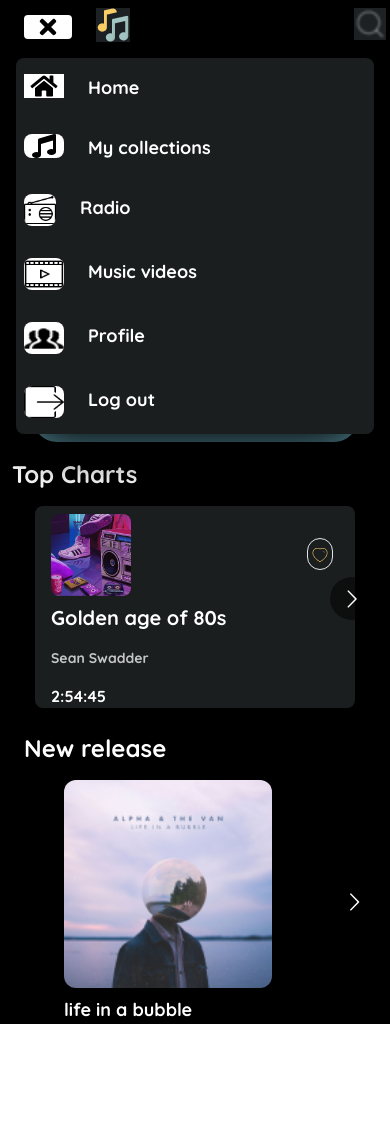
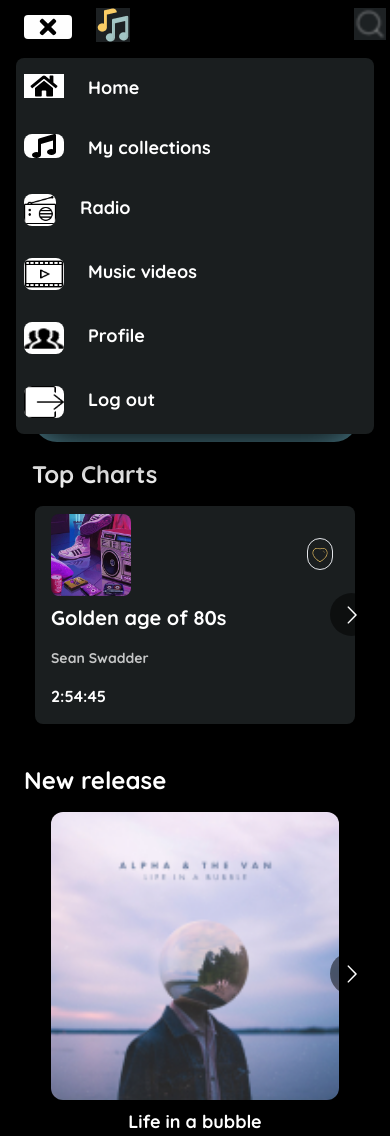
Before and after one commit to Opeyemil-code/spotify, a React (Vite) app: page / in a window 390 px wide. Before the commit the page ends 1024 px from the top, so only its background shows below. Built offline with nearby package versions, Linux system fonts and the light colour scheme.

Commit message:
fixed two sections

```diff
--- a/src/App.jsx
+++ b/src/App.jsx
@@ -11,6 +11,7 @@ function App() {
       <Home />
       <NewRelease/>
       </>
+
   )
 }
 
--- a/src/home/home.jsx
+++ b/src/home/home.jsx
@@ -7,7 +7,7 @@ import {FaBars, FaTimes, FaHome} from "react-icons/fa"
 
 export default function Home(params) {
 
-    const [open,setopen] = React.useState(true)
+    const [open,setopen] = React.useState(false)
 
     function handleMenu(params) {
         setopen(
@@ -16,12 +16,14 @@ export default function Home(params) {
       }
 
    return(
-    <div className="lg:w-2/3 mx-auto bg-black ">
+         <div className="bg-black">
+
+           <div className="lg:w-2/3 mx-auto bg-black ">
         <div className="flex flex-row space-x-6 bg-black ">
         {
             <button onClick={handleMenu}>
                { open ?
-           <FaTimes className="ml-6 w-12 mt-3 lg:hidden bg-white rounded h-6"/> : <FaBars className="ml-6 w-12 mt-3 lg:hidden bg-white rounded h-6"/>}
+           <FaBars className="ml-6 w-12 mt-3 lg:hidden bg-white rounded h-7"/> : <FaTimes className="ml-6 w-12 mt-3 lg:hidden bg-white rounded h-6"/>}
             </button>
         }
         <img src={Logo} alt="" className="lg:ml-16 mt-2"/>
@@ -44,5 +46,6 @@ export default function Home(params) {
 
 
     </div>
+         </div>
    )
 }
--- a/src/home/menu/displayMenu.jsx
+++ b/src/home/menu/displayMenu.jsx
@@ -12,7 +12,7 @@ export default function Display(props) {
 
     return(
         <>
-        {props.open ? <div className="mt-4 lg:mt-10 flex flex-col space-y-8 bg-darkalt lg:w-20 lg:rounded-full  pb-4 lg:block hidde text-center w-11/12 mx-auto rounded-lg lg:relative absolut lg:ml-6 absolute ml-4 shadow-2xl shadow-black">
+        {props.open == true ? null : <div className="mt-4 lg:mt-10 flex flex-col space-y-8 bg-darkalt lg:w-20 lg:rounded-full  pb-4 lg:block hidde text-center w-11/12 mx-auto rounded-lg lg:relative absolut lg:ml-6 absolute ml-4 shadow-2xl shadow-black">
                 <button className="mt-4 flex flex-row  rounded-lg lg:mx-auto lg:w-8 hove:bg-yellow-500 ml-2 space-x-6">
                     <FaHome className="w-10 h-6 bg-white"/>
                     <h1 className="lg:hidden text-white font-quicksand text-lg font-bold hover:text-yellow-500">Home</h1>
@@ -43,7 +43,7 @@ export default function Display(props) {
                     <img src={logout} alt=""  className="w-10 h-8 bg-white rounded-lg hover:bg-yellow-500"/>
                     <h1 className="lg:hidden text-white font-quicksand text-lg font-bold hover:text-yellow-500">Log out</h1>
                 </button>
-            </div> : null}
+            </div>}
             </>
     )
 }
--- a/src/home/new release/new.jsx
+++ b/src/home/new release/new.jsx
@@ -19,7 +19,7 @@ export default function NewRelease(params) {
         },
         desktop: {
           breakpoint: { max: 3000, min: 1024 },
-          items: 3
+          items: 4
         },
         tablet: {
           breakpoint: { max: 1024, min: 464 },
@@ -35,39 +35,40 @@ export default function NewRelease(params) {
 
 
     return(
-        <div className="flex flex-col bg-black lg:w-2/3 mx-auto">
-            <h1 className="lg:ml-10 mt-6 text-2xl font-bold font-quicksand text-white ml-6">New release</h1>
+        <div className="bg-black">
+            <div className="flex flex-col bg-black lg:w-2/3 mx-auto ">
+            <h1 className="lg:ml-16 mt-6 text-2xl font-bold font-quicksand text-white ml-6 ">New release</h1>
 
-               <Carousel responsive={responsive} className="flex flex-row ml-16 mt-4">
+               <Carousel responsive={responsive} className="flex flex-row lg:ml-16 mt-4 bg-red-90">
 
-               <div className="flex flex-col mt- space-y-2">
-                    <img src={Glass} alt="" className="w-52 h-52 rounded-xl"/>
-                    <h1 className="text-lg text-white font-bold font-quicksand">life in a bubble</h1>
+               <div className="flex flex-col mt- space-y-2 bg-red-90 lg:">
+                    <img src={Glass} alt="" className="lg:w-52 lg:h-52 rounded-xl w-72 h-72 mx-auto lg:mx-0"/>
+                    <h1 className="text-lg text-white font-bold font-quicksand lg:mx-0 mx-auto">Life in a bubble</h1>
+                </div>
+
+                <div className="flex flex-col mt- space-y-2 bg-red-90">
+                    <img src={mountain} alt="" className="lg:w-52 lg:h-52 rounded-xl w-72 h-72 mx-auto lg:mx-0"/>
+                    <h1 className="text-lg text-white font-bold font-quicksand lg:mx-0 mx-auto">Mountain</h1>
+                </div>
+
+                <div className="flex flex-col mt- space-y-2 bg-red-90">
+                    <img src={limit} alt="" className="lg:w-52 lg:h-52 rounded-xl w-72 h-72 mx-auto lg:mx-0"/>
+                    <h1 className="text-lg text-white font-bold font-quicksand lg:mx-0 mx-auto">life in a bubble</h1>
                 </div>
 
                 <div className="flex flex-col mt- space-y-2">
-                    <img src={mountain} alt="" className="w-52 h-52 rounded-xl"/>
-                    <h1 className="text-lg text-white font-bold font-quicksand">Mountain</h1>
+                    <img src={everything} alt="" className="lg:w-52 lg:h-52 rounded-xl w-72 h-72 mx-auto lg:mx-0"/>
+                    <h1 className="text-lg text-white font-bold font-quicksand lg:mx-0 mx-auto">life in a bubble</h1>
                 </div>
 
                 <div className="flex flex-col mt- space-y-2">
-                    <img src={limit} alt="" className="w-52 h-52 rounded-xl"/>
-                    <h1 className="text-lg text-white font-bold font-quicksand">life in a bubble</h1>
+                    <img src={vivid} alt="" className="lg:w-52 lg:h-52 rounded-xl w-72 h-72 mx-auto lg:mx-0"/>
+                    <h1 className="text-lg text-white font-bold font-quicksand lg:mx-0 mx-auto">life in a bubble</h1>
                 </div>
 
                 <div className="flex flex-col mt- space-y-2">
-                    <img src={everything} alt="" className="w-52 h-52 rounded-xl"/>
-                    <h1 className="text-lg text-white font-bold font-quicksand">life in a bubble</h1>
-                </div>
-
-                <div className="flex flex-col mt- space-y-2">
-                    <img src={vivid} alt="" className="w-52 h-52 rounded-xl"/>
-                    <h1 className="text-lg text-white font-bold font-quicksand">life in a bubble</h1>
-                </div>
-
-                <div className="flex flex-col mt- space-y-2">
-                    <img src={doubleface} alt="" className="w-52 h-52 rounded-xl"/>
-                    <h1 className="text-lg text-white font-bold font-quicksand">life in a bubble</h1>
+                    <img src={doubleface} alt="" className="lg:w-52 lg:h-52 rounded-xl w-72 h-72 mx-auto lg:mx-0"/>
+                    <h1 className="text-lg text-white font-bold font-quicksand lg:mx-0 mx-auto">life in a bubble</h1>
                 </div>
 
                 </Carousel>
@@ -75,5 +76,6 @@ export default function NewRelease(params) {
 
 
         </div>
+        </div>
     )
 }
--- a/src/home/playlist/playlist.jsx
+++ b/src/home/playlist/playlist.jsx
@@ -46,14 +46,16 @@ export default function Playlist(params) {
 
            {
             /**this is mobile Text */
-             <h1 className="text-white  font-quicksand font-bold text-2xl ml-3 lg:hidden mt-4">Top Charts</h1>
+             <h1 className="text-white  font-quicksand font-bold text-2xl ml-8 lg:hidden mt-4">Top Charts</h1>
            }
 
            <Carousel responsive={responsive} className="lg:hidden">
 
-           <div className="flex bg-whit">
 
-           <div className="flex flex-row space-x-4 bg-darkalt w-80 rounded-lg mx-auto mt-4">
+            {/** First div boxes */}
+           <div className="flex bg-whit pb-4">
+
+           <div className="flex flex-row space-x-4 bg-darkalt w-80 rounded-lg mx-auto mt-4 pb-4">
 
               <main className="flex flex-col ml-4 space-y-2 mt-2 bg-yellow-90">
               <div>
@@ -81,7 +83,7 @@ export default function Playlist(params) {
 
            <div>
 
-          <div className="flex flex-row space-x-4 bg-darkalt w-80 rounded-lg mx-auto mt-4">
+          <div className="flex flex-row space-x-4 bg-darkalt w-80 rounded-lg mx-auto mt-4 pb-4">
 
          <main className="flex flex-col ml-4 space-y-2 mt-2 bg-yellow-90">
        <div>
@@ -109,7 +111,7 @@ export default function Playlist(params) {
 {/** Third carousel Box starts here */}
         <div>
 
-        <div className="flex flex-row space-x-4 bg-darkalt w-80 rounded-lg mx-auto mt-4">
+        <div className="flex flex-row space-x-4 bg-darkalt w-80 rounded-lg mx-auto mt-4 pb-4">
 
         <main className="flex flex-col ml-4 space-y-2 mt-2 bg-yellow-90">
         <div>
```
